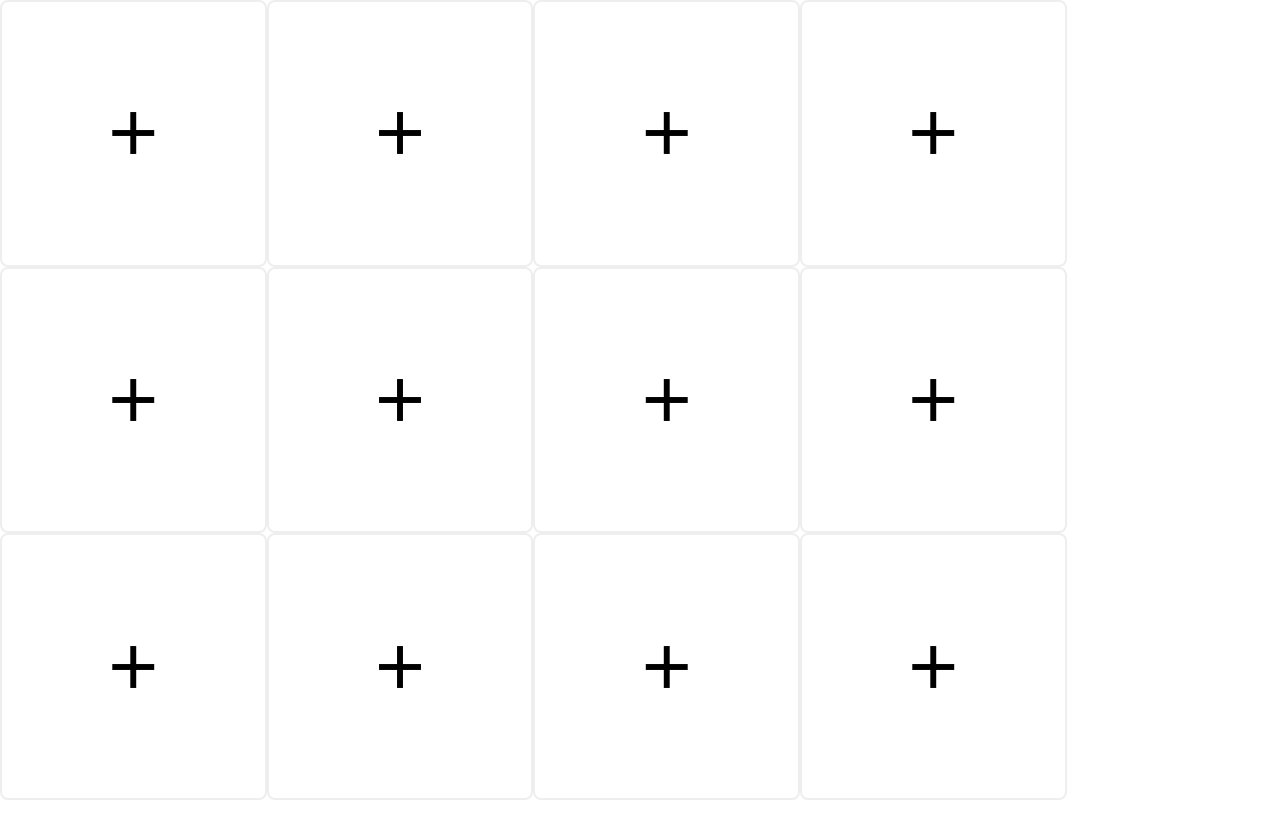
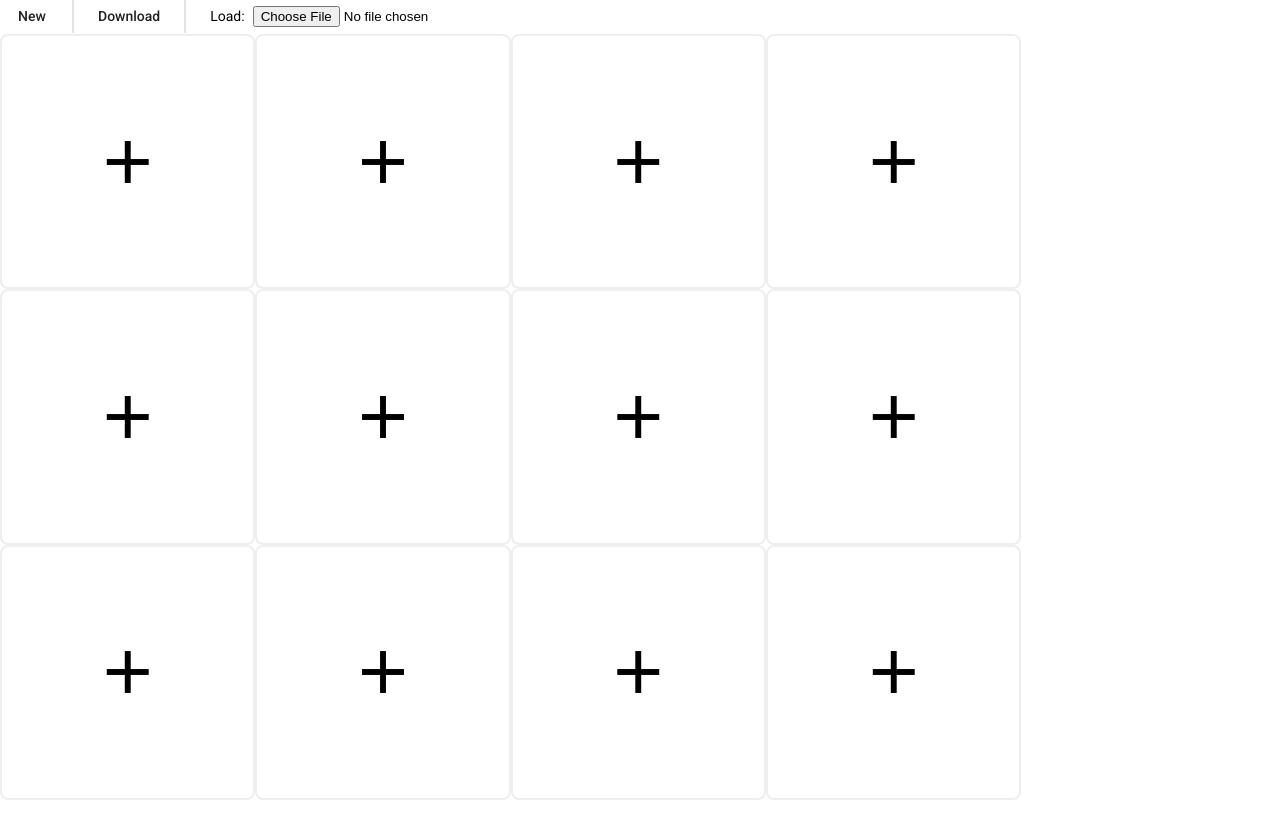
Before and after one commit to jakecrouchley/virtual-midi-dashboard, an Angular app in the folder virtual-midi-dashboard-app/: page / in a window 1280 px wide. Before the commit the page ends 800 px from the top, so only its background shows below. Built offline with nearby package versions, Linux system fonts and the light colour scheme.

Commit message:
Adding top bar menu and new, download and load functionality

```diff
--- a/virtual-midi-dashboard-app/src/app/app.component.html
+++ b/virtual-midi-dashboard-app/src/app/app.component.html
@@ -1,4 +1,17 @@
-<div class="top-row"></div>
+<div class="top-row">
+  <button mat-flat-button (click)="onNewClicked()">New</button>
+  <span class="divider"></span>
+  <button mat-flat-button (click)="onDownloadClicked()">Download</button>
+  <span class="divider"></span>
+  <label class="load-file-label" for="load-file">Load: </label>
+  <input
+    #fileInput
+    class="file-input"
+    type="file"
+    id="load-file"
+    (change)="handleFileInput($event)"
+  />
+</div>
 <div class="cell-container" [style.width.px]="cellSideLength">
   <div
     class="cell"
@@ -45,3 +58,15 @@
     <span>Install PWA</span>
   </div> -->
 </div>
+
+<ng-template #confirmNewDialog>
+  <h2 matDialogTitle>Confirm</h2>
+  <p matDialogContent>
+    Are you sure you want to start a new dashboard? The current data will be
+    lost unless you export first.
+  </p>
+  <mat-dialog-actions align="end">
+    <button mat-button mat-dialog-close>Cancel</button>
+    <button mat-button [mat-dialog-close]="true">Confirm</button>
+  </mat-dialog-actions>
+</ng-template>
--- a/virtual-midi-dashboard-app/src/app/app.component.scss
+++ b/virtual-midi-dashboard-app/src/app/app.component.scss
@@ -1,5 +1,30 @@
 $icon-size: 72px;
+$menu-bar-size: 32px;
+$menu-bar-padding: 2px;
 
+.top-row {
+  display: flex;
+  align-items: center;
+  justify-content: flex-start;
+  height: $menu-bar-size;
+  padding-bottom: $menu-bar-padding;
+
+  .load-file-label {
+    margin-left: 16px;
+  }
+
+  .divider {
+    width: 0;
+    height: 100%;
+    margin: 0 8px;
+
+    border: 1px solid #e3e3e3;
+  }
+}
+
+.file-input {
+  margin-left: 8px;
+}
 .cell-container {
   display: flex;
   flex-direction: column;
--- a/virtual-midi-dashboard-app/src/app/app.component.ts
+++ b/virtual-midi-dashboard-app/src/app/app.component.ts
@@ -1,9 +1,17 @@
 import { Overlay } from '@angular/cdk/overlay';
-import { AfterViewInit, Component, OnInit, ViewChild } from '@angular/core';
+import {
+  AfterViewInit,
+  Component,
+  ElementRef,
+  OnInit,
+  TemplateRef,
+  ViewChild,
+} from '@angular/core';
 import { MatDialog } from '@angular/material/dialog';
-import { Observable } from 'rxjs';
+import { Observable, of } from 'rxjs';
 import { InsertCellDialogComponent } from './components/insert-cell-dialog/insert-cell-dialog.component';
 import {
+  CELL_LOCAL_STORAGE_KEY,
   DataService,
   ICCCell,
   ICell,
@@ -17,9 +25,13 @@ import { MidiService } from './services/midi.service';
   styleUrls: ['./app.component.scss'],
 })
 export class AppComponent implements OnInit, AfterViewInit {
+  @ViewChild('confirmNewDialog') confirmNewDialog!: TemplateRef<any>;
+  @ViewChild('fileInput') fileInput!: ElementRef<HTMLInputElement>;
+
   NUM_ROWS = 3;
 
-  cellSideLength = window.innerHeight / this.NUM_ROWS;
+  // Cell edge length = (window - navbar height and padding) / desired no. of rows
+  cellSideLength = (window.innerHeight - 34) / this.NUM_ROWS;
   defaultGridCount = 12; // Dynamic option: Math.floor(window.innerWidth / this.cellSideLength) * this.NUM_ROWS;
 
   cells: ICell[] = [];
@@ -60,15 +72,6 @@ export class AppComponent implements OnInit, AfterViewInit {
     };
   }
 
-  // appendNewCell() {
-  //   this.dataService.appendCell({
-  //     note: 64,
-  //     velocity: 127,
-  //     label: 'Test',
-  //     event: 'noteon',
-  //   });
-  // }
-
   onCellMousedown(event: MouseEvent, cell?: ICell, index?: number) {
     event.preventDefault();
     if (cell && event.button !== 2) {
@@ -97,6 +100,9 @@ export class AppComponent implements OnInit, AfterViewInit {
       switch (cell.type) {
         case 'midi':
           cellAction = this.midiService.sendMidiNoteOff(cell as IMIDICell);
+          break;
+        case 'cc':
+          cellAction = of('');
           break;
         default:
           cellAction = this.midiService.sendMidiNoteOff(cell as IMIDICell);
@@ -132,7 +138,85 @@ export class AppComponent implements OnInit, AfterViewInit {
       if (result) {
         const cell = result as ICell;
         this.dataService.addCell(cell);
+        this.dataService.addIconToRecentlyUsedList(cell.iconName);
       }
     });
   }
+
+  // Menu Actions
+
+  onNewClicked() {
+    if (this.cells.filter((cell) => cell !== null).length > 0) {
+      const dialogRef = this.dialog.open(this.confirmNewDialog);
+      dialogRef.afterClosed().subscribe((confirmed) => {
+        if (confirmed) {
+          console.log('Confirmed new');
+          this.cells = new Array(this.cells.length);
+          localStorage.removeItem(CELL_LOCAL_STORAGE_KEY);
+        }
+      });
+    }
+  }
+
+  onDownloadClicked() {
+    const storedCells = this.dataService.fetchStoredCells();
+    if (storedCells) {
+      // Create element and trigger download action
+      const dataStr =
+        'data:text/json;charset=utf-8,' +
+        encodeURIComponent(JSON.stringify(storedCells));
+      const aElement = document.createElement('a');
+      if (aElement) {
+        aElement.setAttribute('href', dataStr);
+        aElement.setAttribute('download', 'midi-dashboard-export.json');
+        aElement.click();
+        aElement.remove();
+      }
+    } else {
+    }
+  }
+
+  onLoadClicked() {}
+
+  handleFileInput(event: any) {
+    const file = event.target.files[0] as File;
+    const reader = new FileReader();
+    reader.addEventListener('load', (event) => {
+      if (event.target && event.target?.result) {
+        this.validateAndLoadFileContent(event.target.result as string);
+        this.fileInput.nativeElement.value = '';
+      } else {
+        console.error('No file');
+      }
+    });
+    reader.readAsText(file);
+  }
+
+  /**
+   * Validate the file structure and if valid then load the file into the cells object
+   * @param fileText JSON file as a text string structured in accordance with the ICell format
+   */
+  validateAndLoadFileContent(fileText: string) {
+    try {
+      const fileJSON = JSON.parse(fileText);
+      // Assume valid and then mark invalid if any item doesn't have a note or controller set
+      let validated = true;
+      (fileJSON as Object[]).forEach((cell) => {
+        if (
+          !cell.hasOwnProperty('note') &&
+          !cell.hasOwnProperty('controller')
+        ) {
+          validated = false;
+        }
+      });
+      if (validated) {
+        this.dataService.setCells(fileJSON as ICell[]);
+      } else {
+        throw new Error('File not in valid format.');
+      }
+    } catch (error) {
+      console.error('Error parsing file JSON.');
+      // TODO: Handle file upload error
+    }
+  }
 }
--- a/virtual-midi-dashboard-app/src/app/components/insert-cell-dialog/insert-cell-dialog.component.ts
+++ b/virtual-midi-dashboard-app/src/app/components/insert-cell-dialog/insert-cell-dialog.component.ts
@@ -4,7 +4,7 @@ import { Observable } from 'rxjs';
 import { DataService, ICell } from 'src/app/services/data.service';
 import { matIconList } from './icon-list';
 import { map, startWith } from 'rxjs/operators';
-import { MAT_DIALOG_DATA } from '@angular/material/dialog';
+import { MatDialog, MAT_DIALOG_DATA } from '@angular/material/dialog';
 
 export interface IconGroup {
   group: string;
@@ -51,6 +51,14 @@ export class InsertCellDialogComponent implements OnInit {
       this.isEditMode = true;
       this.newCellForm.setValue(data.cell);
     }
+
+    const recentlyUsedIcons = dataService.getRecentlyUsedIconList();
+    const recentlyUsedIconsGroup = {
+      group: 'Recently Used',
+      names: [...recentlyUsedIcons],
+    };
+    this.matIconList = [recentlyUsedIconsGroup, ...this.matIconList];
+
     this.newCellForm.get('index')?.setValue(this.index);
     this.matIconList$ = this.newCellForm.get('iconName')!.valueChanges.pipe(
       startWith(''),
--- a/virtual-midi-dashboard-app/src/app/services/data.service.ts
+++ b/virtual-midi-dashboard-app/src/app/services/data.service.ts
@@ -2,6 +2,8 @@ import { Injectable, OnInit } from '@angular/core';
 import { BehaviorSubject } from 'rxjs';
 
 export const CELL_LOCAL_STORAGE_KEY = 'CELLS';
+export const RECENTLY_USED_ICONS_KEY = 'RECENTLTY_USED_ICONS';
+
 export interface ICell {
   label: string;
   type: 'midi' | 'cc';
@@ -38,6 +40,10 @@ export class DataService {
     });
   }
 
+  setCells(cells: ICell[]) {
+    this.cells$.next(cells);
+  }
+
   addCell(cell: ICell) {
     this.cells$.next([...this.cells$.value, cell]);
   }
@@ -72,4 +78,31 @@ export class DataService {
       return null;
     }
   }
+
+  getRecentlyUsedIconList(): string[] {
+    // Add stored recently used icons to list
+    const recentlyUsedIconsString = localStorage.getItem(
+      RECENTLY_USED_ICONS_KEY
+    );
+    if (recentlyUsedIconsString) {
+      return JSON.parse(recentlyUsedIconsString) as string[];
+    }
+    return [];
+  }
+
+  addIconToRecentlyUsedList(iconName: string) {
+    let recentlyUsedIcons = this.getRecentlyUsedIconList();
+    if (recentlyUsedIcons) {
+      recentlyUsedIcons = recentlyUsedIcons.filter(
+        (recentIconName) => recentIconName !== iconName
+      );
+      recentlyUsedIcons.splice(0, 0, iconName);
+      localStorage.setItem(
+        RECENTLY_USED_ICONS_KEY,
+        JSON.stringify(recentlyUsedIcons.slice(0, 5))
+      );
+    } else {
+      localStorage.setItem(RECENTLY_USED_ICONS_KEY, JSON.stringify([iconName]));
+    }
+  }
 }
```
Also changed, not shown: virtual-midi-dashboard-app/src/app/components/insert-cell-dialog/insert-cell-dialog.component.html (+28 -46 lines).
